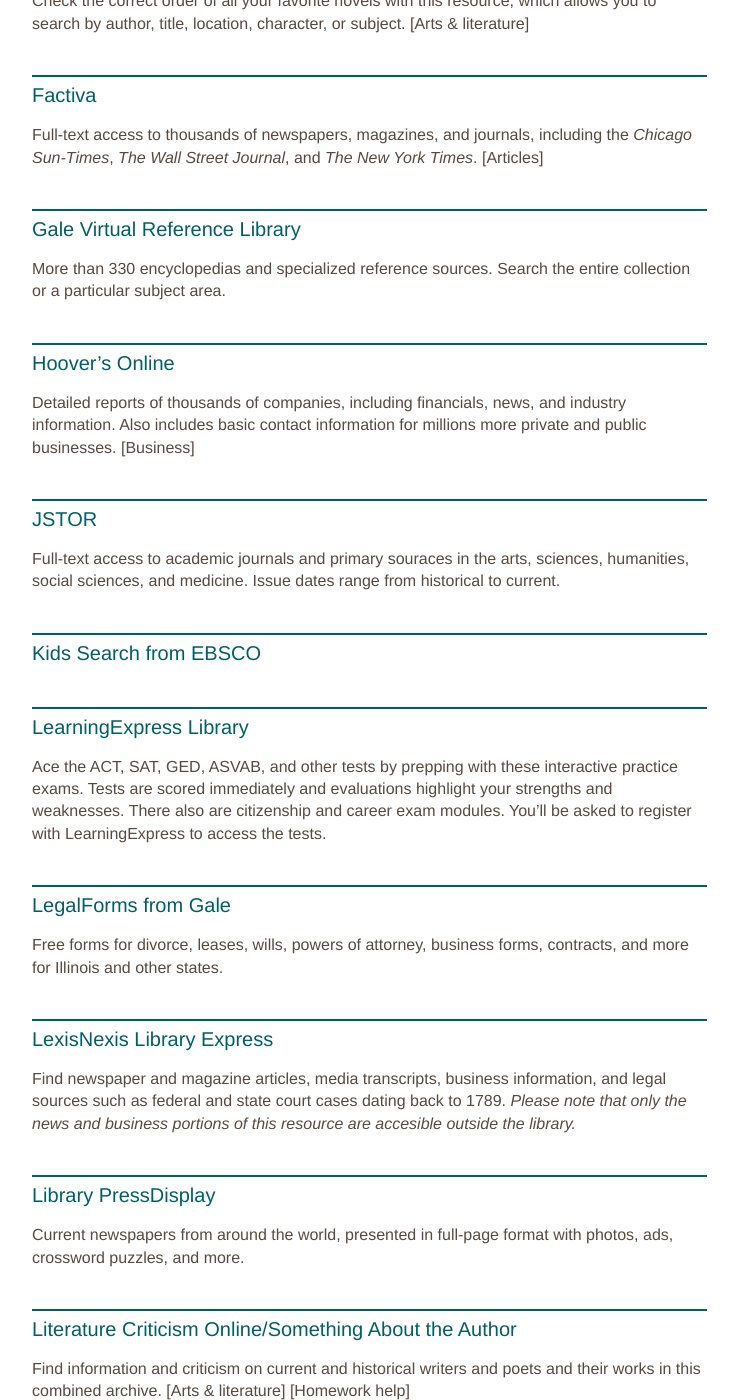
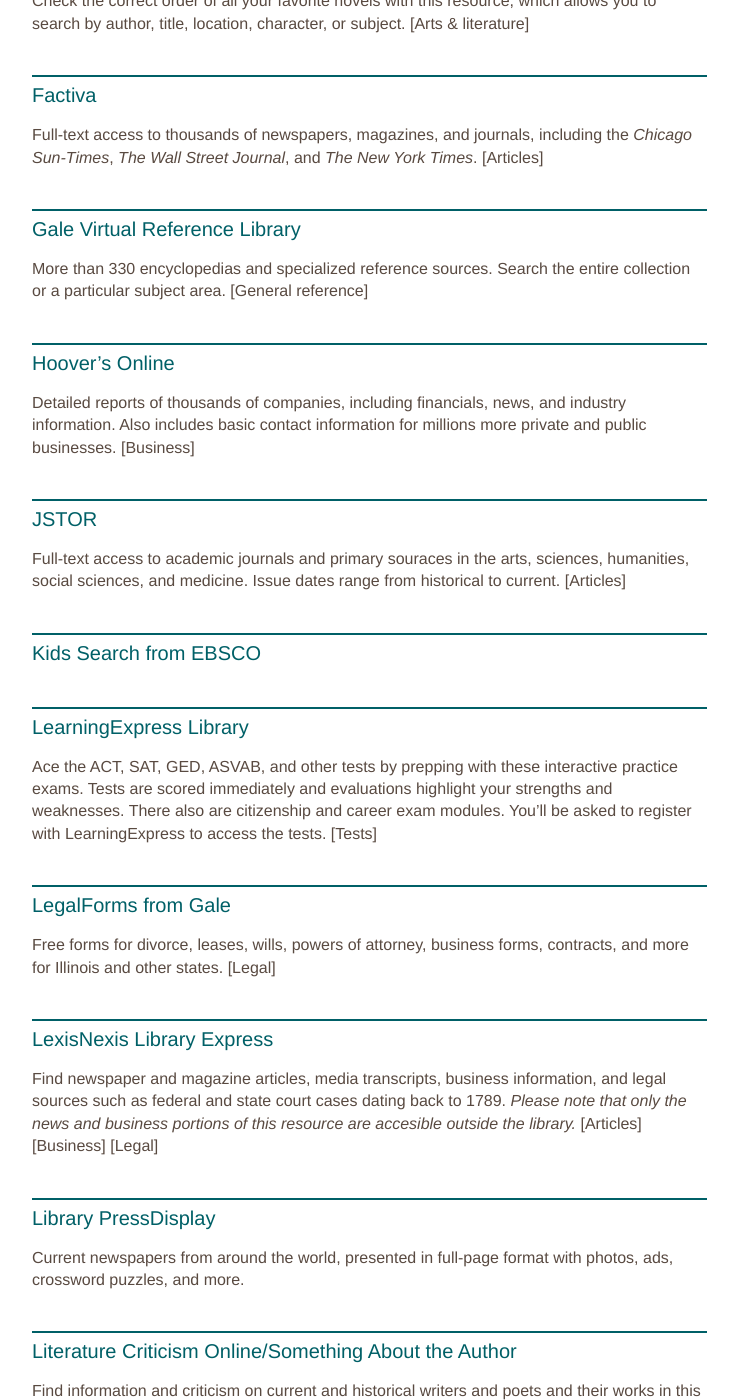
Before and after one commit to skokielibrary/spl-content, a Jekyll site: the page built from _content/bruce/resources--research-topic.markdown, in a window 1280 px wide and 1400 px high, scrolled down 2775 px. Shown: the whole window, without its empty margins (126-864 px from the left). Built offline with Jekyll 4.4.1, drawn with Linux system fonts in a browser that asks for light colours; some of the changed text lies outside the part shown.

Commit message:
Updated resources--research-topic.markdown

```diff
--- a/_content/bruce/resources--research-topic.markdown
+++ b/_content/bruce/resources--research-topic.markdown
@@ -92,6 +92,7 @@ Full-text access to thousands of newspapers, magazines, and journals, including
 
 ##Gale Virtual Reference Library
 More than 330 encyclopedias and specialized reference sources. Search the entire collection or a particular subject area.
+[General reference]
 
 ##Hoover's Online
 Detailed reports of thousands of companies, including financials, news, and industry information. Also includes basic contact information for millions more private and public businesses.
@@ -99,17 +100,23 @@ Detailed reports of thousands of companies, including financials, news, and indu
 
 ##JSTOR
 Full-text access to academic journals and primary souraces in the arts, sciences, humanities, social sciences, and medicine. Issue dates range from historical to current.
+[Articles]
 
 ##Kids Search from EBSCO
 
 ##LearningExpress Library
 Ace the ACT, SAT, GED, ASVAB, and other tests by prepping with these interactive practice exams. Tests are scored immediately and evaluations highlight your strengths and weaknesses. There also are citizenship and career exam modules. You'll be asked to register with LearningExpress to access the tests.
+[Tests]
 
 ##LegalForms from Gale
 Free forms for divorce, leases, wills, powers of attorney, business forms, contracts, and more for Illinois and other states.
+[Legal]
 
 ##LexisNexis Library Express
 Find newspaper and magazine articles, media transcripts, business information, and legal sources such as federal and state court cases dating back to 1789. _Please note that only the news and business portions of this resource are accesible outside the library._
+[Articles]
+[Business]
+[Legal]
 
 ##Library PressDisplay
 Current newspapers from around the world, presented in full-page format with photos, ads, crossword puzzles, and more.
```
Also changed, not shown: other parts of _content/bruce/resources--research-topic.markdown (+6 -2 lines).
